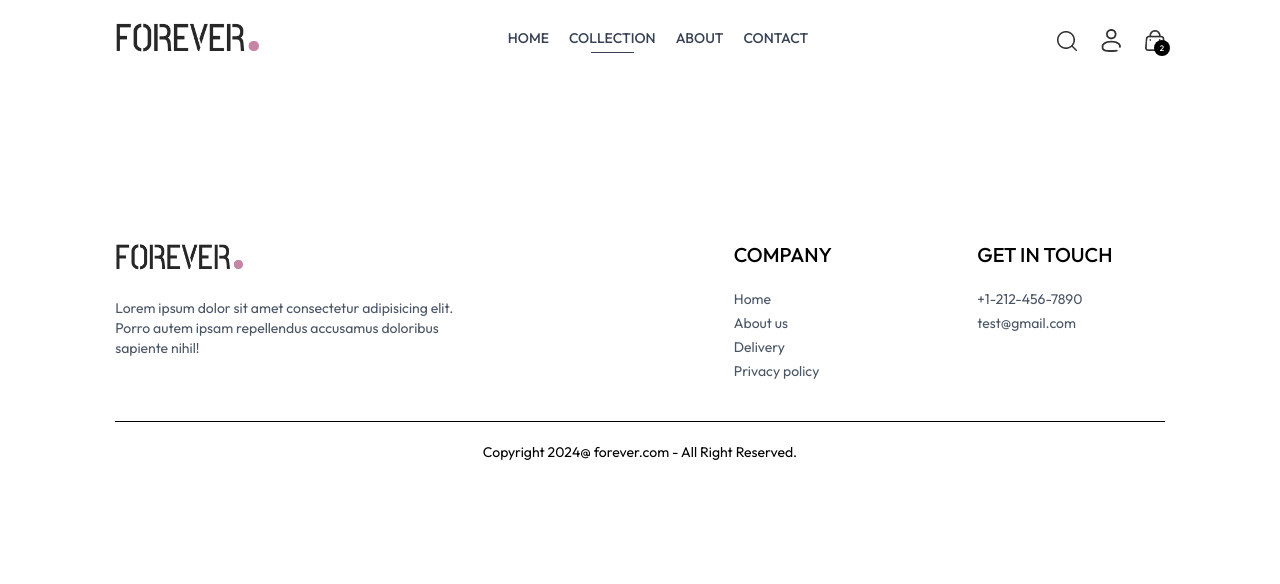
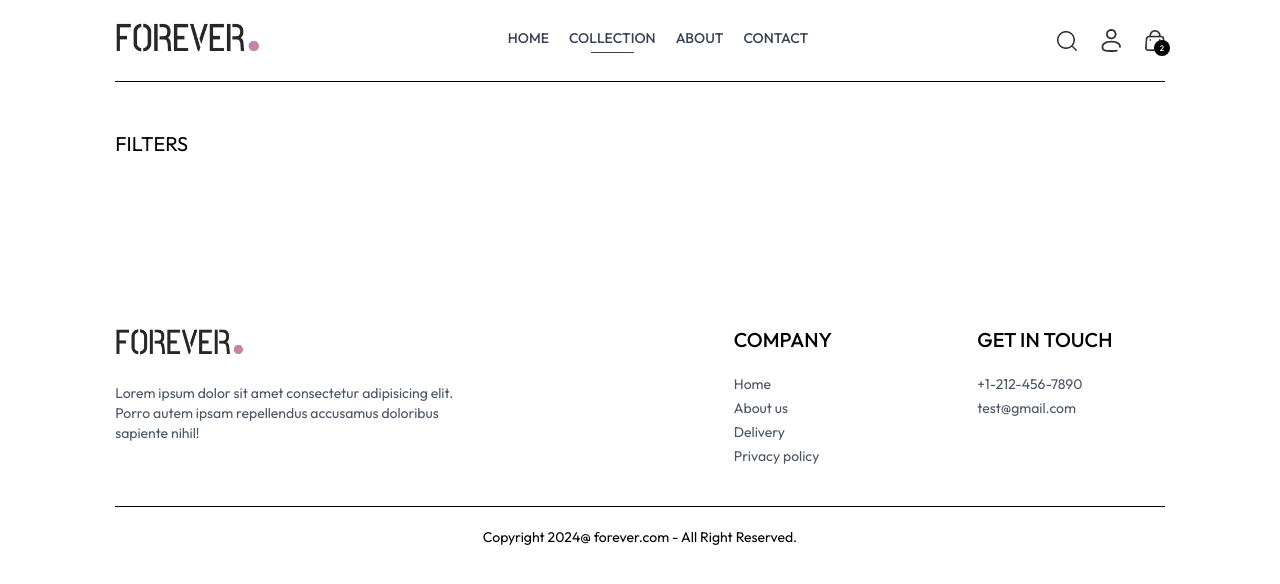
Before and after one commit to raheel185/ShopSphere, a React (Vite) app in the folder front-end/: page /collection in a window 1280 px wide. Shown: the top 584 px of the page. Built offline with nearby package versions, Linux system fonts and the light colour scheme.

Commit message:
Collection

```diff
--- a/front-end/src/pages/Collection.jsx
+++ b/front-end/src/pages/Collection.jsx
@@ -1,8 +1,22 @@
-import React from 'react'
+import React, { useState } from 'react'
+import { ShopContext } from '../context/ShopContext'
 
 const Collection = () => {
+
+  const { products } = useState(ShopContext)
+  const [showFilter, setShowfilter] = useState(false)
+
   return (
-    <div>
+    <div className='flex flex-col sm:flex-row gap-1 sm:gap-10 pt-10 border-t'>
+
+      <div className='min-w-60'>
+        <p className='my-2 text-xl flex items-center cursor-pointer gap-2'>FILTERS</p>
+        {/* Category filter */}
+        <div className={`border border-gray-300 pl-5 py-3 mt-6 ${showFilter ? '' : 'hidden'}`}>
+
+        </div>
+
+      </div>
 
     </div>
   )
```
